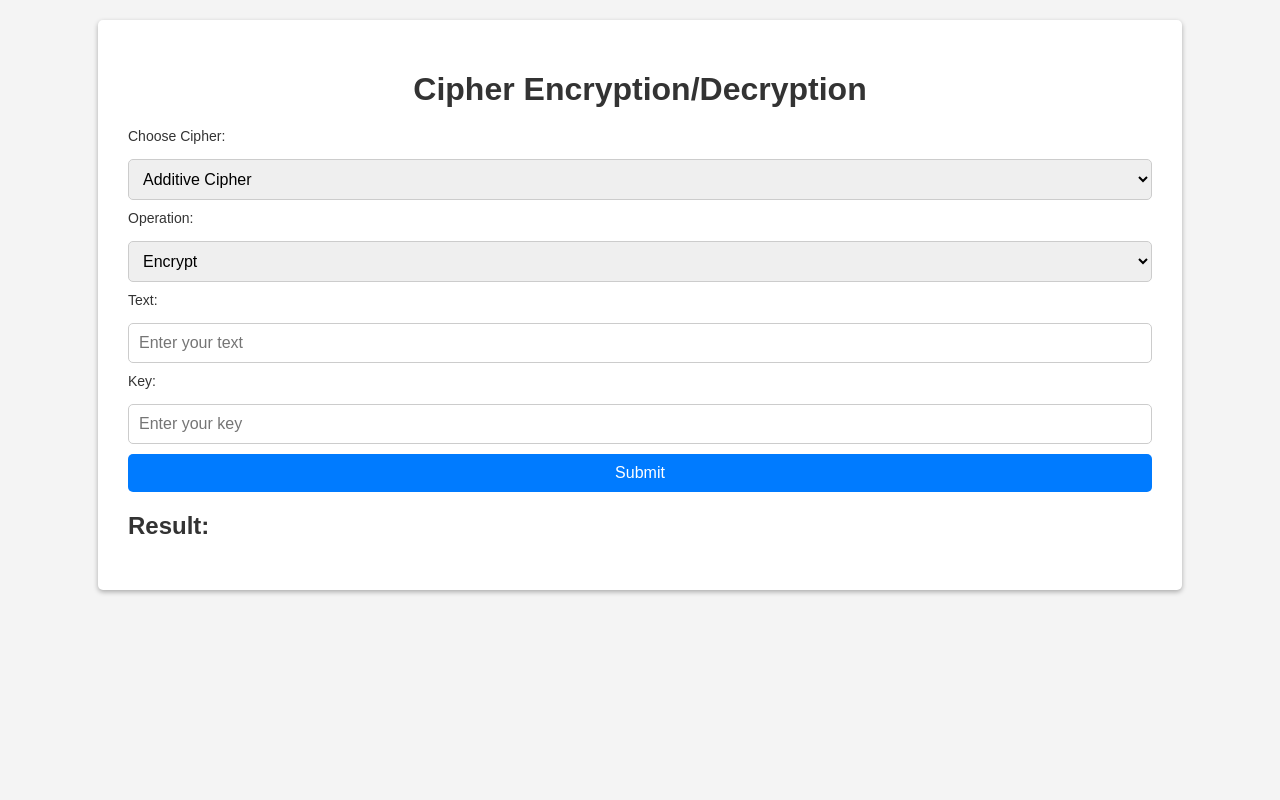
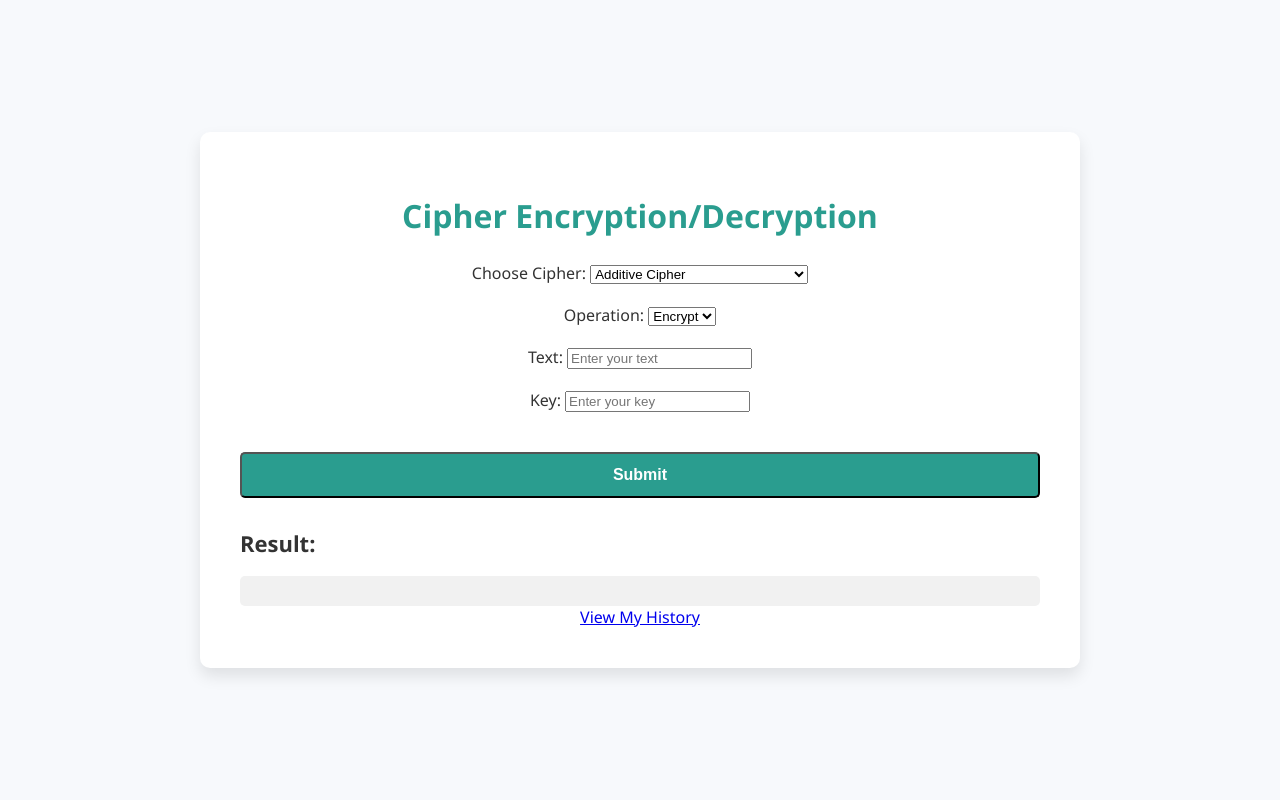
Before and after one commit to ahnaf-tahmid-zaman/Cipher_Web_Project, a Flask app: page / in a window 1280 px wide. Run offline with Flask 3, Linux system fonts and the light colour scheme; a user stored in the database is signed in.

Commit message:
Added Features

```diff
--- a/static/css/styles.css
+++ b/static/css/styles.css
@@ -1,135 +1,100 @@
+/* General Styles */
 body {
-    font-family: Arial, sans-serif;
-    margin: 0;
-    padding: 0;
-    background-color: #f4f4f4;
-    color: #333;
-}
-
-.container {
-    width: 80%;
-    margin: auto;
-    overflow: hidden;
-    padding: 30px;
-    background: #fff;
-    margin-top: 20px;
-    border-radius: 5px;
-    box-shadow: 0 2px 5px rgba(0, 0, 0, 0.3);
-}
-
-h1 {
-    text-align: center;
-    margin-bottom: 20px;
-}
-
-form {
-    display: flex;
-    flex-direction: column;
-    gap: 10px;
-}
-
-input, select, button {
-    padding: 10px;
-    font-size: 16px;
-    border: 1px solid #ccc;
-    border-radius: 5px;
-}
-
-button {
-    background-color: #28a745;
-    color: white;
-    border: none;
-    cursor: pointer;
-}
-
-button:hover {
-    background-color: #218838;
-}
-
-#result {
-    margin-top: 20px;
-    font-size: 18px;
-    font-weight: bold;
-}
-
-body {
-    font-family: 'Arial', sans-serif;
-    background-color: #f4f4f4;
+    font-family: 'Segoe UI', Tahoma, Geneva, Verdana, sans-serif;
+    background-color: #f7f9fc;
     color: #333;
     margin: 0;
     padding: 0;
     display: flex;
     justify-content: center;
     align-items: center;
-    height: 100vh;
+    min-height: 100vh;
 }
 
+/* Form Container */
 .form-container {
-    background-color: #fff;
-    padding: 30px;
+    background-color: #ffffff;
+    padding: 40px;
     border-radius: 10px;
-    box-shadow: 0 4px 10px rgba(0, 0, 0, 0.2);
+    box-shadow: 0 8px 16px rgba(0, 0, 0, 0.1);
     width: 100%;
-    max-width: 400px;
+    max-width: 800px;
     text-align: center;
 }
 
+/* Header */
 h1 {
-    margin-bottom: 20px;
+    font-size: 32px;
+    color: #2a9d8f;
+    margin-bottom: 25px;
+}
+
+/* Form and Result Sections */
+.form {
+    display: flex;
+    flex-direction: column;
+    gap: 20px;
+}
+
+.result {
+    margin-top: 30px;
+    text-align: left;
+}
+
+.result h2 {
+    font-size: 22px;
     color: #333;
 }
 
-.form-group {
-    margin-bottom: 15px;
-    text-align: left;
+#result {
+    margin-top: 15px;
+    font-size: 20px;
+    font-weight: 600;
+    color: #555;
+    background: #f1f1f1;
+    padding: 15px;
+    border-radius: 5px;
 }
 
-label {
-    display: block;
-    font-size: 14px;
-    margin-bottom: 5px;
+/* Table Styles */
+.history-table {
+    width: 100%;
+    border-collapse: collapse;
+    margin: 20px 0;
+    font-size: 16px;
+    border: 1px solid #ddd;
 }
 
-input {
-    width: 100%;
-    padding: 10px;
-    font-size: 16px;
-    border: 1px solid #ccc;
-    border-radius: 5px;
-    box-sizing: border-box;
+.history-table thead {
+    background-color: #2a9d8f;
+    color: #fff;
 }
 
-input:focus {
-    outline: none;
-    border-color: #007bff;
-    box-shadow: 0 0 5px rgba(0, 123, 255, 0.5);
+.history-table th, .history-table td {
+    text-align: center;
+    padding: 12px;
 }
 
-button {
-    width: 100%;
-    padding: 10px;
-    font-size: 16px;
-    background-color: #007bff;
-    color: #fff;
-    border: none;
-    border-radius: 5px;
-    cursor: pointer;
+.history-table tr:nth-child(even) {
+    background-color: #f9f9f9;
 }
 
-button:hover {
-    background-color: #0056b3;
+/* Buttons and Links */
+.btn {
+    display: inline-block;
+    padding: 12px 20px;
+    font-size: 16px;
+    font-weight: bold;
+    color: #ffffff;
+    background-color: #2a9d8f;
+    text-decoration: none;
+    border-radius: 5px;
 }
 
-.redirect-link {
-    margin-top: 15px;
-    font-size: 14px;
+.btn:hover {
+    background-color: #21867a;
 }
 
-.redirect-link a {
-    color: #007bff;
-    text-decoration: none;
+.back-btn {
+    margin-top: 20px;
 }
-
-.redirect-link a:hover {
-    text-decoration: underline;
-}
--- a/templates/index.html
+++ b/templates/index.html
@@ -3,14 +3,14 @@
 <head>
     <meta charset="UTF-8">
     <meta name="viewport" content="width=device-width, initial-scale=1.0">
-    <title>Cipher Web Project</title>
-    <!-- Corrected link to styles.css -->
+    <title>Cipher Encryption/Decryption</title>
     <link rel="stylesheet" href="{{ url_for('static', filename='css/styles.css') }}">
 </head>
 <body>
-    <div class="container">
+    <div class="form-container">
         <h1>Cipher Encryption/Decryption</h1>
-        <form id="cipherForm">
+        <form id="cipherForm" class="form">
+            <div class="form-group">
                 <label for="cipherType">Choose Cipher:</label>
                 <select id="cipherType" name="cipher_type" required>
                     <option value="additive">Additive Cipher</option>
@@ -19,30 +19,44 @@
                     <option value="monoalphabetic">Monoalphabetic Cipher</option>
                     <option value="vigenere">Polyalphabetic Cipher (Vigenere)</option>
                 </select>
+            </div>
 
+            <div class="form-group">
                 <label for="operation">Operation:</label>
                 <select id="operation" name="operation" required>
                     <option value="encrypt">Encrypt</option>
                     <option value="decrypt">Decrypt</option>
                 </select>
+            </div>
 
+            <div class="form-group">
                 <label for="text">Text:</label>
                 <input type="text" id="text" name="text" placeholder="Enter your text" required>
+            </div>
 
+            <div class="form-group">
                 <label for="key">Key:</label>
                 <input type="text" id="key" name="key" placeholder="Enter your key" required>
+            </div>
 
+            <div class="form-group">
                 <label for="key2" id="key2Label" style="display: none;">Second Key (for Affine):</label>
                 <input type="number" id="key2" name="key2" placeholder="Enter second key" style="display: none;">
+            </div>
 
-            <button type="submit">Submit</button>
+            <button type="submit" class="btn">Submit</button>
         </form>
 
+        <div class="result">
             <h2>Result:</h2>
             <div id="result"></div>
         </div>
 
-    <!-- JavaScript to dynamically handle key2 visibility -->
+        <div class="history-link">
+            <a href="/history">View My History</a>
+        </div>
+    </div>
+
     <script>
         document.getElementById('cipherType').addEventListener('change', function () {
             const key2Label = document.getElementById('key2Label');
@@ -56,7 +70,6 @@
             }
         });
 
-        // JavaScript for form submission
         document.getElementById('cipherForm').addEventListener('submit', function (e) {
             e.preventDefault();
 
@@ -76,7 +89,7 @@
                     operation: operation,
                     text: text,
                     key: key,
-                    key2: key2 || null // Send key2 only if provided
+                    key2: key2 || null
                 })
             })
             .then(response => response.json())
```
Also changed, not shown: templates/history.html (+20 -4 lines), instance/cipher.db. Lines whose indentation alone changed are shown as unchanged.
